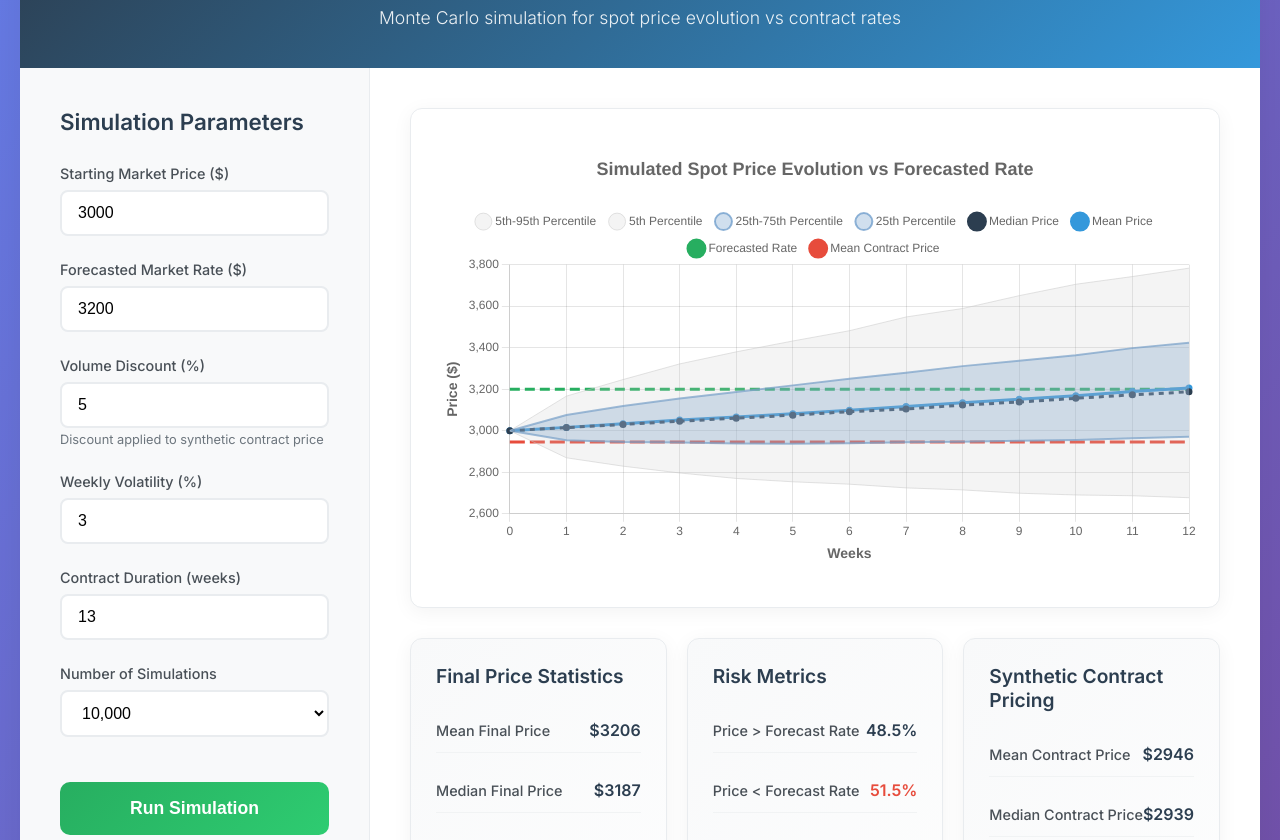
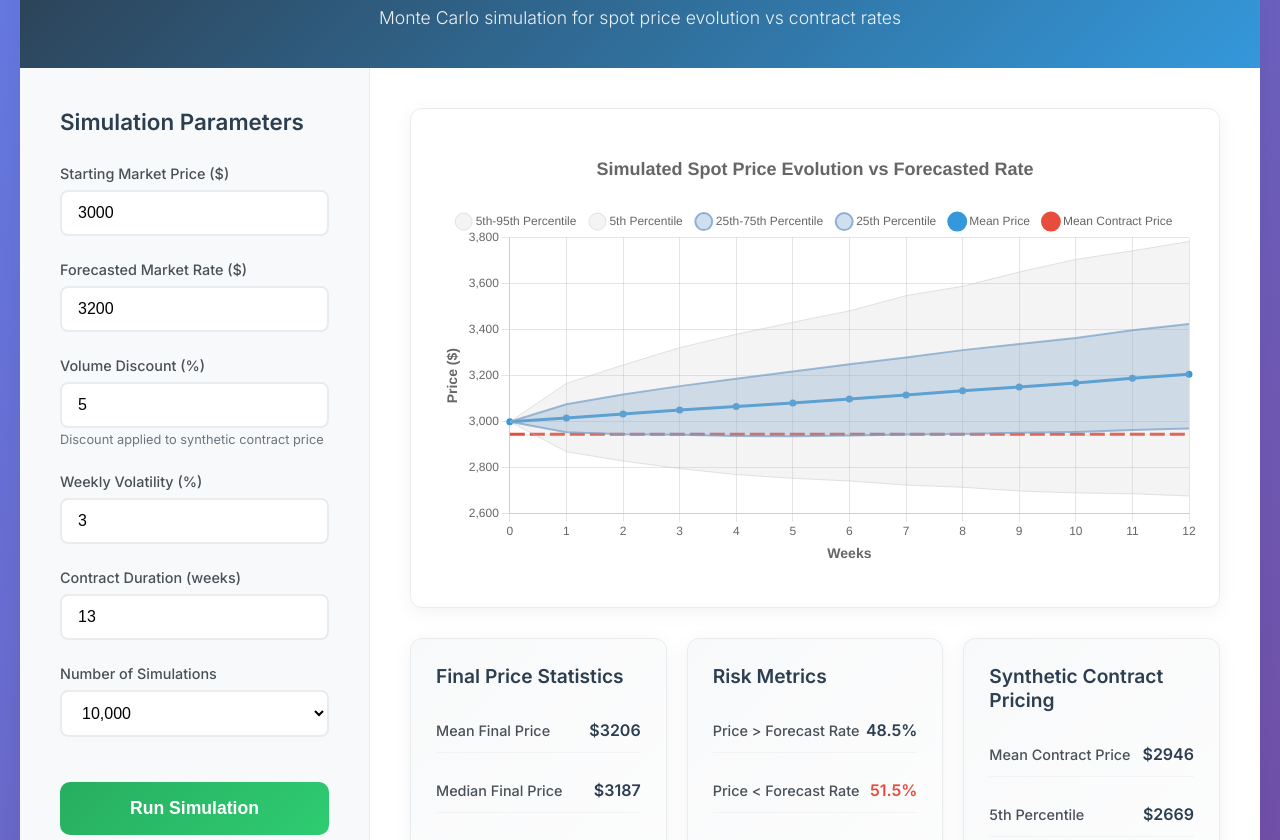
Before and after one commit to wilhelmleinemann5/contract-pricing-simulator, a plain HTML site: page index.html in a window 1280 px wide. Shown: the part 112-952 px from the top of the page. Drawn offline with nearby package versions, Linux system fonts and the light colour scheme.

Commit message:
Remove forecasted rate and median price lines from chart, remove median contract price from stats

```diff
--- a/index.html
+++ b/index.html
@@ -4,6 +4,22 @@
     <meta charset="UTF-8">
     <meta name="viewport" content="width=device-width, initial-scale=1.0">
     <title>Contract Pricing Simulator</title>
+
+    <!-- Google Analytics 4 -->
+    <!-- Replace GA_MEASUREMENT_ID with your actual Google Analytics 4 measurement ID -->
+    <script async src="https://www.googletagmanager.com/gtag/js?id=GA_MEASUREMENT_ID"></script>
+    <script>
+        window.dataLayer = window.dataLayer || [];
+        function gtag(){dataLayer.push(arguments);}
+        gtag('js', new Date());
+        gtag('config', 'GA_MEASUREMENT_ID');
+    </script>
+
+    <!-- Alternative: Simple Analytics (Privacy-focused, paid but simple) -->
+    <!-- Uncomment below and replace with your domain if you prefer Simple Analytics -->
+    <!-- <script async defer src="https://scripts.simpleanalyticscdn.com/latest.js"></script> -->
+    <!-- <noscript><img src="https://queue.simpleanalyticscdn.com/noscript.gif" alt="" referrerpolicy="no-referrer-when-downgrade" /></noscript> -->
+
     <script src="https://cdn.jsdelivr.net/npm/chart.js"></script>
     <link href="https://fonts.googleapis.com/css2?family=Inter:wght@300;400;500;600;700&display=swap" rel="stylesheet">
     <link rel="stylesheet" href="styles.css">
--- a/script.js
+++ b/script.js
@@ -246,16 +246,6 @@ class MarketSimulator {
                             borderWidth: 2
                         },
                         {
-                            label: 'Median Price',
-                            data: weeks.map(i => results.percentiles.p50[i]),
-                            borderColor: '#2c3e50',
-                            backgroundColor: '#2c3e50',
-                            fill: false,
-                            pointRadius: 2,
-                            borderWidth: 3,
-                            borderDash: [5, 5]
-                        },
-                        {
                             label: 'Mean Price',
                             data: weeks.map(i => results.percentiles.mean[i]),
                             borderColor: '#3498db',
@@ -263,16 +253,6 @@ class MarketSimulator {
                             fill: false,
                             pointRadius: 2,
                             borderWidth: 3
-                        },
-                        {
-                            label: 'Forecasted Rate',
-                            data: weeks.map(() => results.forecastedRate),
-                            borderColor: '#27ae60',
-                            backgroundColor: '#27ae60',
-                            fill: false,
-                            pointRadius: 0,
-                            borderWidth: 3,
-                            borderDash: [10, 5]
                         },
                         {
                             label: 'Mean Contract Price',
@@ -447,7 +427,6 @@ class MarketSimulator {
             console.log('Updating contract statistics...');
             const contractPrices = results.syntheticContractPrices.sort((a, b) => a - b);
             const contractMean = contractPrices.reduce((a, b) => a + b, 0) / contractPrices.length;
-            const contractMedian = this.percentile(contractPrices, 50);
             const contractP5 = this.percentile(contractPrices, 5);
             const contractP95 = this.percentile(contractPrices, 95);
 
@@ -462,10 +441,6 @@ class MarketSimulator {
                 <div class="stat-item">
                     <span class="stat-label">Mean Contract Price</span>
                     <span class="stat-value">$${contractMean.toFixed(0)}</span>
-                </div>
-                <div class="stat-item">
-                    <span class="stat-label">Median Contract Price</span>
-                    <span class="stat-value">$${contractMedian.toFixed(0)}</span>
                 </div>
                 <div class="stat-item">
                     <span class="stat-label">5th Percentile</span>
```
